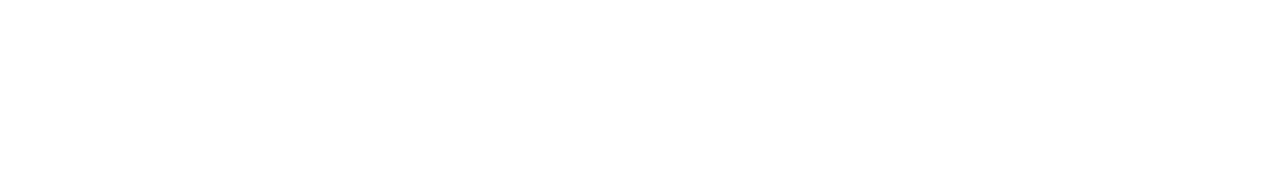
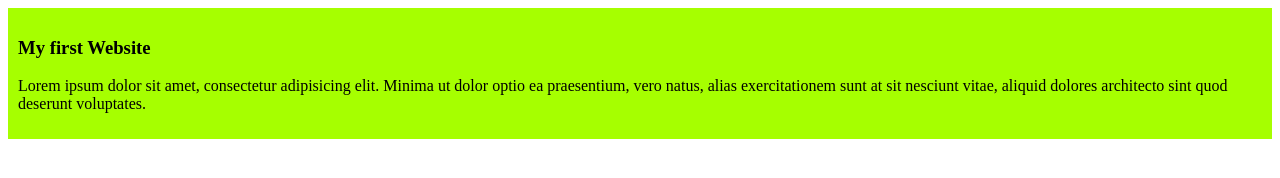
Before and after one commit to NiloyHEXA/my-simple-website, a plain HTML site: page index.html in a window 1280 px wide. Drawn offline with Linux system fonts and the light colour scheme.

Commit message:
added the first blog

```diff
--- a/index.html
+++ b/index.html
@@ -4,8 +4,12 @@
     <meta charset="UTF-8">
     <meta name="viewport" content="width=device-width, initial-scale=1.0">
     <title>My Simple Website</title>
+    <link rel="stylesheet" href="styles/blog.css">
 </head>
 <body>
-
+    <div>
+        <h3>My first Website</h3>
+        <p>Lorem ipsum dolor sit amet, consectetur adipisicing elit. Minima ut dolor optio ea praesentium, vero natus, alias exercitationem sunt at sit nesciunt vitae, aliquid dolores architecto sint quod deserunt voluptates.</p>
+    </div>
 </body>
 </html>
--- /dev/null
+++ b/styles/blog.css
@@ -0,0 +1,4 @@
+div{
+    background-color: rgb(166, 255, 0);
+    padding: 10px;
+}
```
